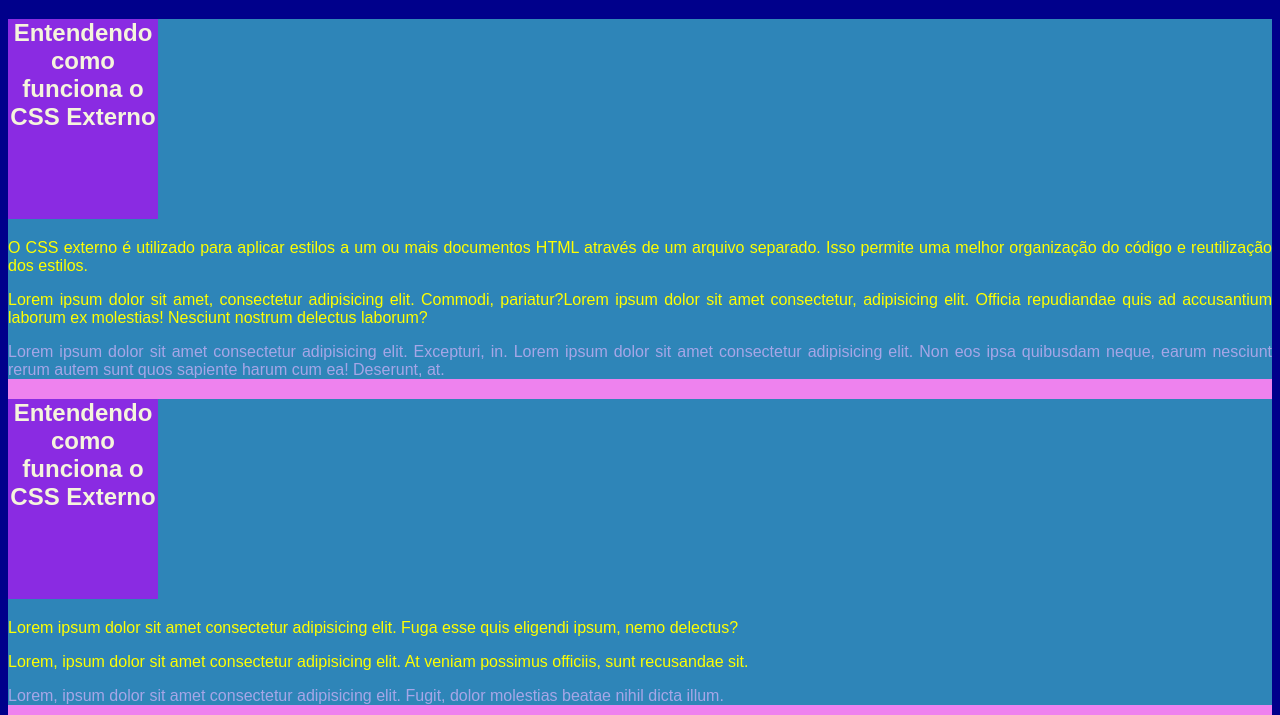
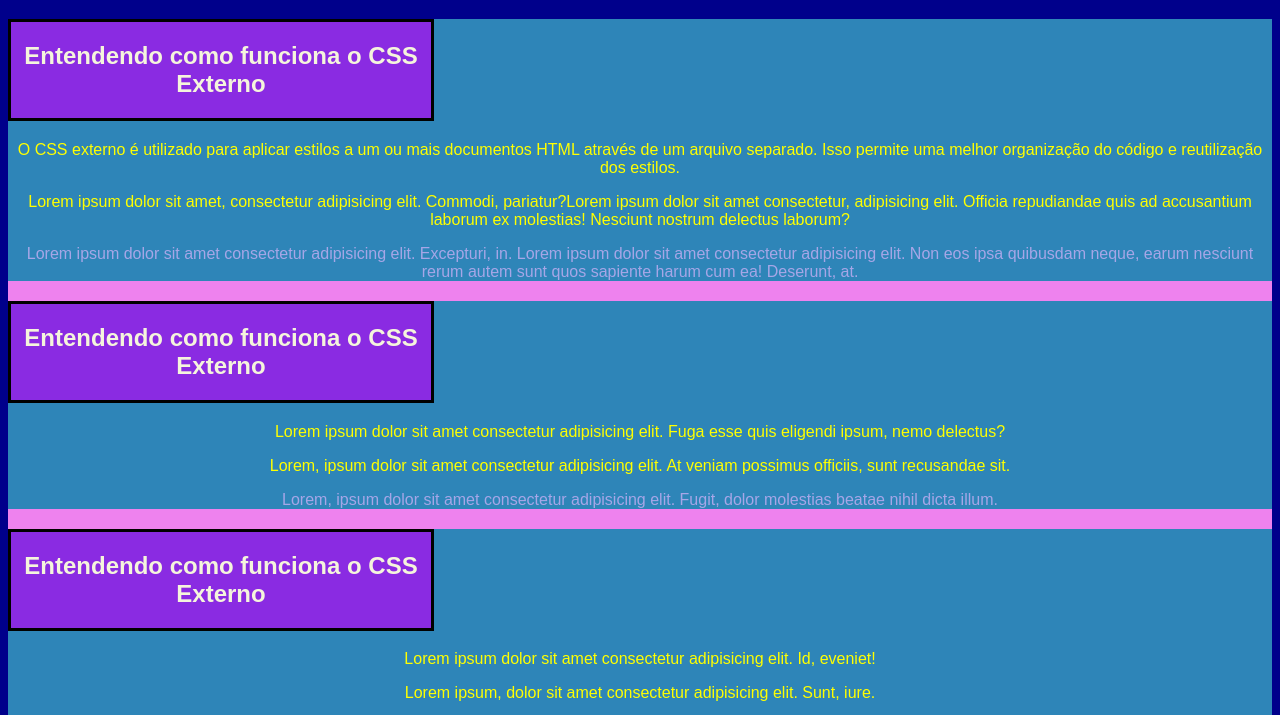
Before and after one commit to Julia243b/intro-css, a plain HTML site: page 03-css-externo.html in a window 1280 px wide. Shown: the part 61-776 px from the top of the page. Drawn offline with Linux system fonts and the light colour scheme.

Commit message:
Sobre margin, paddig, border

```diff
--- a/style.css
+++ b/style.css
@@ -74,10 +74,25 @@ main section {
 }
 
 main section p {
-    text-align: justify;
+    text-align: center;
 }
 
 section h2 {
-    width: 150px;
-    height: 200px;
+    width: 400px;
+    /*height: 100px;*/
+    /*padding-top: 20px;*/
+    /*padding-left: 20px;*/
+    /*padding-right: 20px;*/
+    /*padding-bottom: 20px;*/
+
+    /* shorthand - atalho */
+
+    /* aplica em todas as diferenças (top, left, right, bottom) */
+    /*padding: 20px;*/
+
+    /* top/botton | left/right */
+    padding: 20px 10px;
+
+    /* espessura/ tipo de borda/ cor da borda */
+    border: 3px solid black;
 }
```
